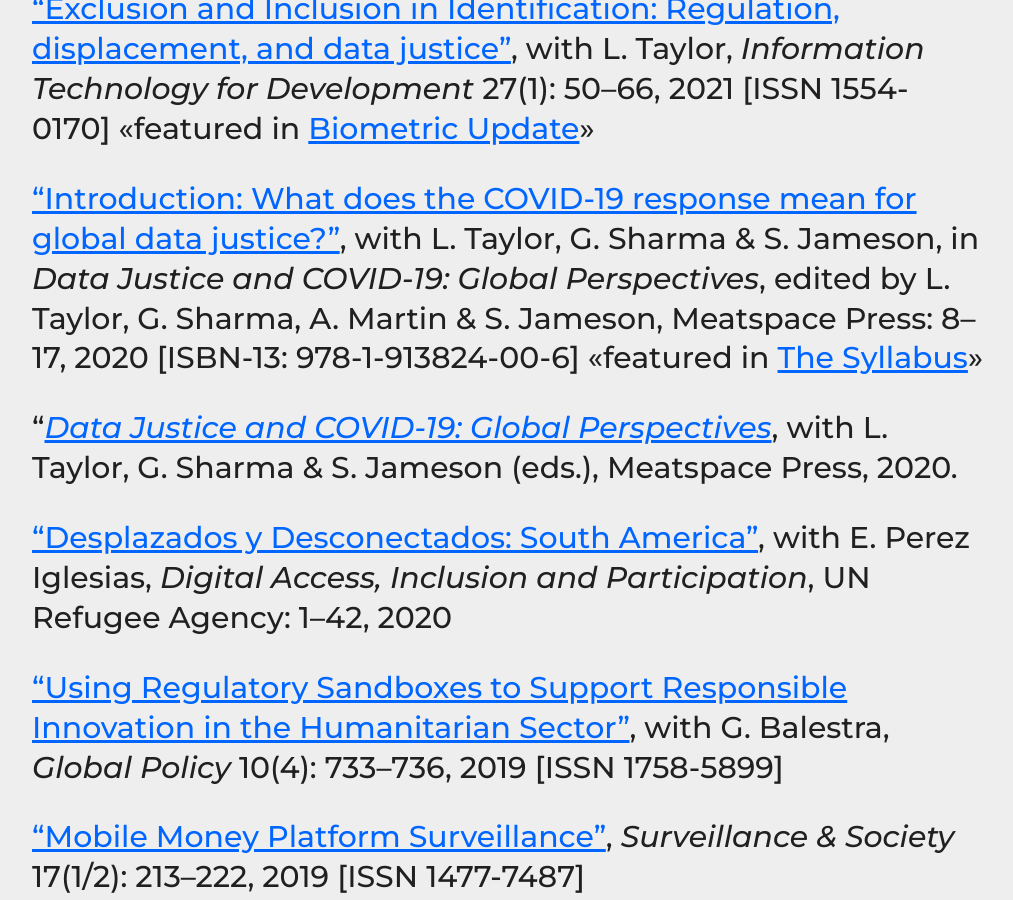
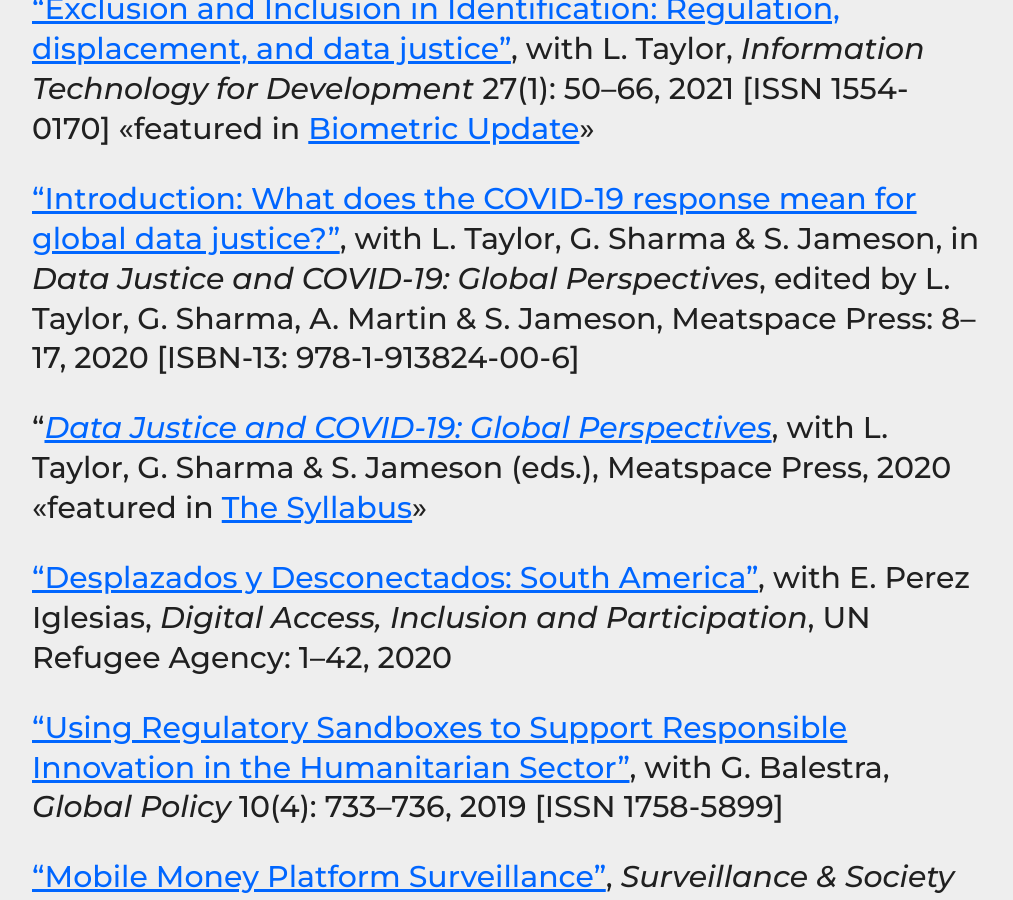
Before and after one commit to haroonalrasheed/641a, a Jekyll site: the page built from selected-publications/index.md, in a window 1280 px wide and 900 px high, scrolled down 3392 px. Shown: the whole window, without its empty margins (132-1145 px from the left). Built offline with Jekyll 4.4.1, drawn with Linux system fonts in a browser that asks for light colours; some of the changed text lies outside the part shown.

```diff
--- a/selected-publications/index.md
+++ b/selected-publications/index.md
@@ -41,9 +41,9 @@ Developing information-sharing on money laundering and terrorism financing_](htt
 
 ["Exclusion and Inclusion in Identification: Regulation, displacement, and data justice"](https://doi.org/10.1080/02681102.2020.1811943), with L. Taylor, *Information Technology for Development* 27(1): 50–66, 2021 [ISSN 1554-0170] <<featured in [Biometric Update](https://www.biometricupdate.com/202009/biometrics-collection-from-refugees-and-vulnerable-people-questioned-by-analysts)>>
 
-["Introduction: What does the COVID-19 response mean for global data justice?"](https://ia801504.us.archive.org/25/items/data-justice-and-covid-19/Data_Justice_and_COVID-19.pdf), with L. Taylor, G. Sharma & S. Jameson, in *Data Justice and COVID-19: Global Perspectives*, edited by L. Taylor, G. Sharma, A. Martin & S. Jameson, Meatspace Press: 8–17, 2020 [ISBN-13: 978-1-913824-00-6] <<featured in [The Syllabus](https://cabinet.the-syllabus.com/syllabus/Ig5CJ6qoXZ)>>
+["Introduction: What does the COVID-19 response mean for global data justice?"](https://ia801504.us.archive.org/25/items/data-justice-and-covid-19/Data_Justice_and_COVID-19.pdf), with L. Taylor, G. Sharma & S. Jameson, in *Data Justice and COVID-19: Global Perspectives*, edited by L. Taylor, G. Sharma, A. Martin & S. Jameson, Meatspace Press: 8–17, 2020 [ISBN-13: 978-1-913824-00-6]
 
-"[_Data Justice and COVID-19: Global Perspectives_](https://ia801905.us.archive.org/23/items/data-justice-and-covid-19/Data_Justice_and_COVID-19.pdf), with L. Taylor, G. Sharma & S. Jameson (eds.), Meatspace Press, 2020.
+"[_Data Justice and COVID-19: Global Perspectives_](https://ia801905.us.archive.org/23/items/data-justice-and-covid-19/Data_Justice_and_COVID-19.pdf), with L. Taylor, G. Sharma & S. Jameson (eds.), Meatspace Press, 2020 <<featured in [The Syllabus](https://cabinet.the-syllabus.com/syllabus/Ig5CJ6qoXZ)>>
 
 ["Desplazados y Desconectados: South America"](https://www.unhcr.org/innovation/displaced-and-disconnected/), with E. Perez Iglesias, *Digital Access, Inclusion and Participation*, UN Refugee Agency: 1–42, 2020
 
```
Also changed, not shown: other parts of selected-publications/index.md (+3 -3 lines).
